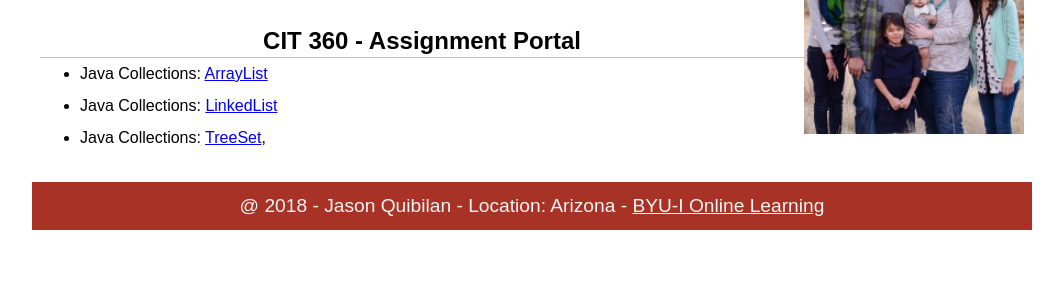
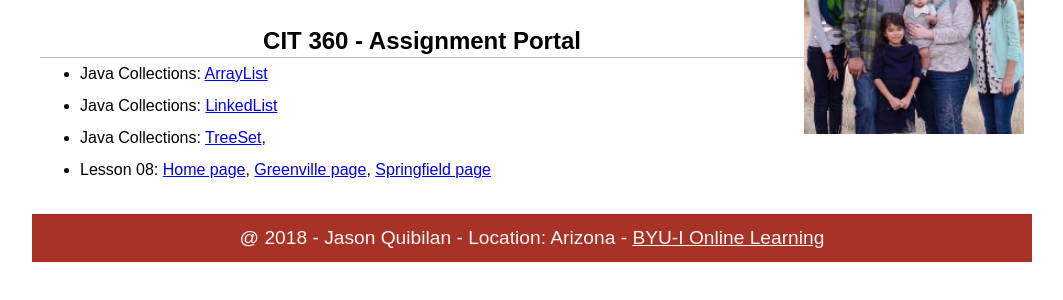
Before and after one commit to Brettzen/oregonTrail-group8, a plain HTML site: page index.html in a window 1280 px wide. Shown: the part 114-414 px from the top of the page, without its empty margins (108-1171 px from the left). Drawn offline with Linux system fonts and the light colour scheme.

Commit message:
Update index.html

```diff
--- a/index.html
+++ b/index.html
@@ -23,6 +23,7 @@
                 <li>Java Collections: <a href="src/cit/pkg360/ArrayListDemo.java">ArrayList</a></li>
                 <li>Java Collections: <a href="src/cit/pkg360/LinkedListDemo.java">LinkedList</a></li>
                 <li>Java Collections: <a href="src/cit/pkg360/TreeSetDemo.java">TreeSet</a>, <a href="src/cit/pkg360/Employee.java"></a></li>
+                <li>Lesson 08: <a href="http://www.jasonquibilan.net/weather/home.html">Home page</a>, <a href="http://www.jasonquibilan.net/weather/greenville.html">Greenville page</a>, <a href="http://www.jasonquibilan.net/weather/springfield.html">Springfield page</a></li>
            </ul>
     </main>
     <footer>
```
